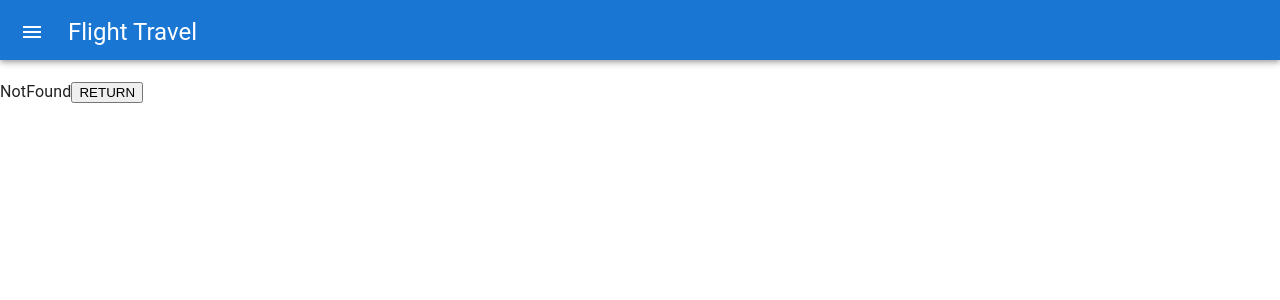
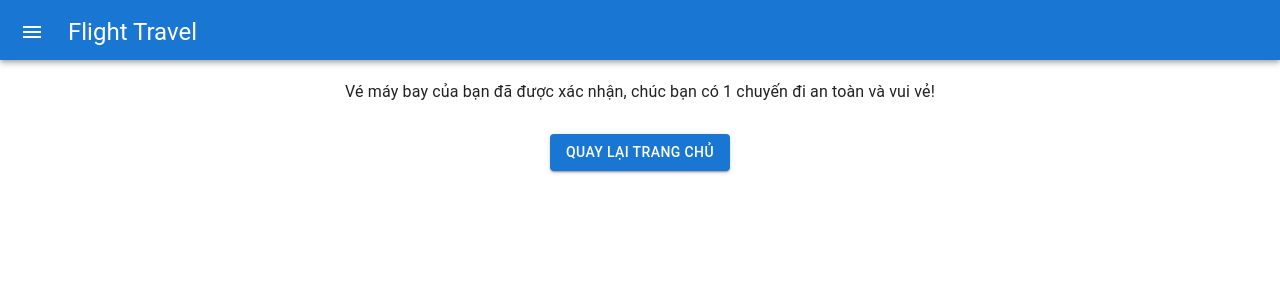
Before and after one commit to VanBaoTam/FlightTravel, a React (Vite) app in the folder packages/client/: page /confirmation in a window 1280 px wide. Shown: the top 300 px of the page. Built offline with nearby package versions, Linux system fonts and the light colour scheme.

Commit message:
add: confirmation page

```diff
--- a/packages/client/src/App.tsx
+++ b/packages/client/src/App.tsx
@@ -8,6 +8,7 @@ import NotFound from "./pages/not-found";
 import { LocalizationProvider } from "@mui/x-date-pickers";
 import { AdapterDayjs } from "@mui/x-date-pickers/AdapterDayjs";
 import Toast from "./components/toast";
+import Confirm from "./pages/confirmation";
 function App() {
   return (
     <BrowserRouter>
@@ -20,6 +21,7 @@ function App() {
             <Route path="/checkout/:id" element={<Checkout />} />
             <Route path="/list-flights" element={<List />} />
             <Route path="*" element={<NotFound />} />
+            <Route path="/confirmation" element={<Confirm />} />
           </Routes>
         </MainLayout>
       </LocalizationProvider>
--- a/packages/client/src/pages/checkout/index.tsx
+++ b/packages/client/src/pages/checkout/index.tsx
@@ -19,6 +19,7 @@ import dayjs from "dayjs";
 import { displayToast } from "../../utils/toast";
 import { useDataProvider } from "../../services";
 import FLightForm from "../../components/checkout-form/FlightForm";
+import { useNavigate } from "react-router-dom";
 
 enum EGender {
   MALE = "male",
@@ -48,8 +49,10 @@ const Checkout: React.FC = () => {
   const [birthDate, setBirthDate] = useState<any>(dayjs("2000-01-01"));
   const [selectedSeat, setSelectedSeat] = useState<number[]>([]);
   const [isOpenAdd, setIsOpenAdd] = useState<boolean>(false);
+  const navigation = useNavigate();
   const handleCloseAdd = useCallback(() => {
     setIsOpenAdd(false);
+    navigation("/confirmation");
   }, []);
   const handleChange = (
     event: React.ChangeEvent<HTMLInputElement | HTMLTextAreaElement>
--- /dev/null
+++ b/packages/client/src/pages/confirmation/index.tsx
@@ -0,0 +1,19 @@
+import { Box, Button } from "@mui/material";
+
+import { Link } from "react-router-dom";
+
+function Confirm() {
+  return (
+    <Box
+      sx={{ display: "flex", flexDirection: "column", alignItems: "center" }}
+    >
+      Vé máy bay của bạn đã được xác nhận, chúc bạn có 1 chuyến đi an toàn và
+      vui vẻ!
+      <Link to="/" style={{ marginTop: "30px" }}>
+        <Button variant="contained">Quay lại trang chủ</Button>
+      </Link>
+    </Box>
+  );
+}
+
+export default Confirm;
```
